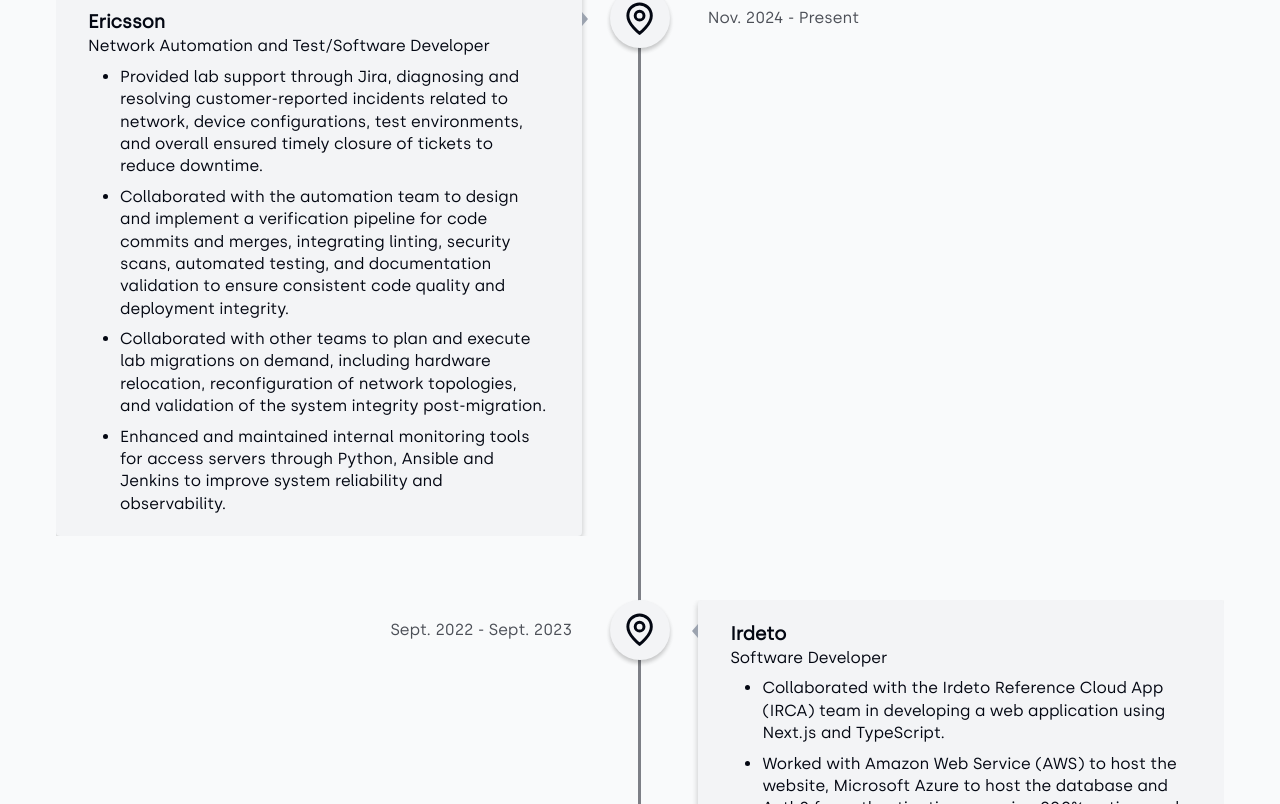
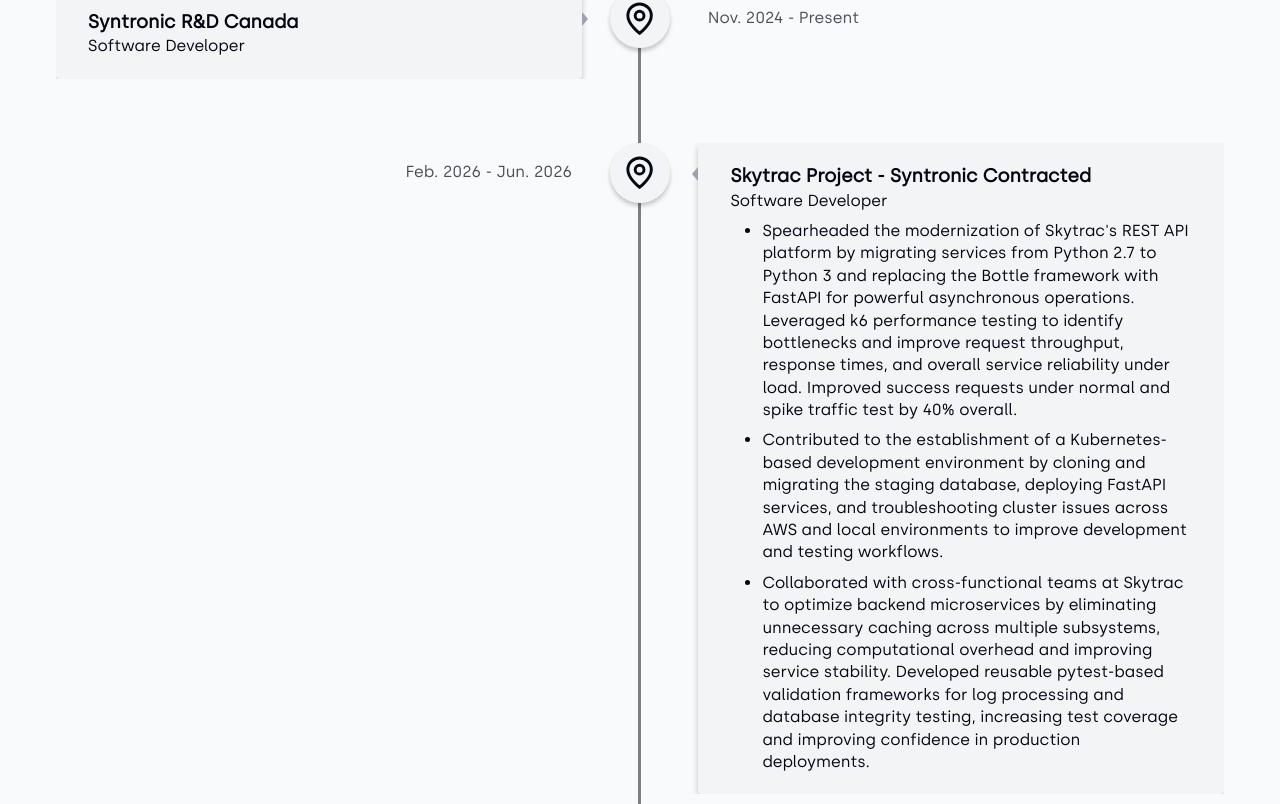
Before and after one commit to Anthony-Massaad/My-Portfolio-Website, a Next.js app: page / in a window 1280 px wide. Shown: the part 1356-2160 px from the top of the page. Built offline with nearby package versions, Linux system fonts and the light colour scheme.

Commit message:
update resume

```diff
--- a/data/experienceData.ts
+++ b/data/experienceData.ts
@@ -12,10 +12,28 @@
 }
 
 export const experienceData: ExperienceDataInterface[] = [
+   {
+    name: "Syntronic R&D Canada",
+    role: "Software Developer",
+    date: "Nov. 2024 - Present",
+    icon: createElement(GrLocation),
+    content: [],
+   },
+   {
+    name: "Skytrac Project - Syntronic Contracted",
+    role: "Software Developer",
+    date: "Feb. 2026 - Jun. 2026",
+    icon: createElement(GrLocation),
+    content: [
+      `Spearheaded the modernization of Skytrac's REST API platform by migrating services from Python 2.7 to Python 3 and replacing the Bottle framework with FastAPI for powerful asynchronous operations. Leveraged k6 performance testing to identify bottlenecks and improve request throughput, response times, and overall service reliability under load. Improved success requests under normal and spike traffic test by 40% overall.`,
+      `Contributed to the establishment of a Kubernetes-based development environment by cloning and migrating the staging database, deploying FastAPI services, and troubleshooting cluster issues across AWS and local environments to improve development and testing workflows.`,
+      `Collaborated with cross-functional teams at Skytrac to optimize backend microservices by eliminating unnecessary caching across multiple subsystems, reducing computational overhead and improving service stability. Developed reusable pytest-based validation frameworks for log processing and database integrity testing, increasing test coverage and improving confidence in production deployments.`,
+    ],
+  },
   {
-    name: "Ericsson",
+    name: "Ericsson Project - Syntronic Contracted",
     role: "Network Automation and Test/Software Developer",
-    date: "Nov. 2024 - Present",
+    date: "Nov. 2024 - Jan. 2026",
     icon: createElement(GrLocation),
     content: [
       `Provided lab support through Jira, diagnosing and resolving customer-reported incidents related to network, device configurations, test environments, and overall ensured timely closure of tickets to reduce downtime.`,
--- a/data/externalLinks.ts
+++ b/data/externalLinks.ts
@@ -1,6 +1,6 @@
 export const externalLinks = {
   linkedIn: "https://www.linkedin.com/in/anthony-massaad-782b911b6/",
   github: "https://github.com/Anthony-Massaad",
-  resume: "/Anthony_Massaad_Resume_2025.pdf",
+  resume: "/Anthony_Massaad_Resume_2026.pdf",
   grades: "/Anthony_Massaad_Grades.pdf",
 } as const;
--- a/data/skillsData.ts
+++ b/data/skillsData.ts
@@ -41,7 +41,12 @@
       "Git",
       "Spring Boot",
       "Expo",
-      "Jenkins"
+      "Jenkins",
+      "Kubernetes",
+      "Docker",
+      "K6",
+      "FastAPI",
+      "PostgreSQL",
     ],
   },
   {
```
Also changed, not shown: 2 other files (tests, documents, lock files or other folders).
